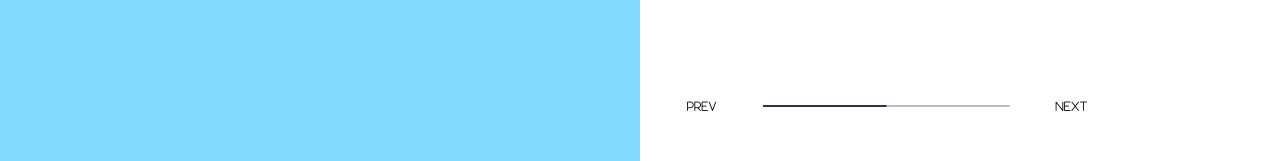
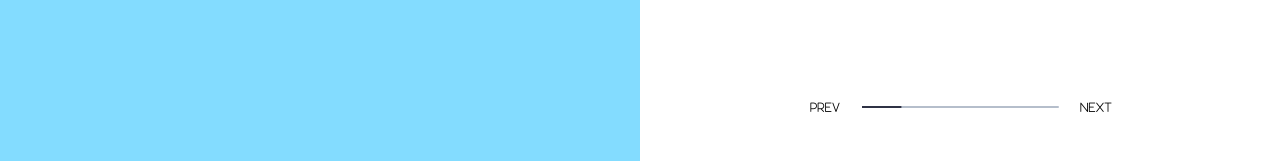
Before and after one commit to Mario2206/kiteen-integration, a React (Create React App) app: page / in a window 1280 px wide. Shown: the part 636-797 px from the top of the page. Built offline with nearby package versions, Linux system fonts and the light colour scheme.

Commit message:
:sparkles: Add circle button and evolution props to evolution bar

```diff
--- /dev/null
+++ b/src/components/circle-button/circle-button.css
@@ -0,0 +1,26 @@
+.circle-button {
+    background: none;
+    border: none;
+    outline: none;
+    position: relative;
+}
+.circle-button--border {
+    position: absolute;
+    top: 0;
+    left: 0;
+    width: 100%;
+    border: 1px solid var(--blue-color);
+    box-sizing: border-box;
+    height: 100%;
+    border-radius: 100px;
+    transform: scale(0.5);
+    opacity: 0;
+    transition: 0.3s;
+}
+.circle-button--child {
+    cursor: pointer;
+}
+.circle-button--child:hover .circle-button--border {
+    transform: scale(1);
+    opacity: 1;
+}
--- /dev/null
+++ b/src/components/circle-button/circle-button.tsx
@@ -0,0 +1,43 @@
+import React, { ReactChild, useRef, useEffect, useState } from 'react';
+import "./circle-button.css"
+
+interface IECircleButtonProps {
+    children : ReactChild,
+    className : string,
+    width : string // unit %
+}
+
+export default  function CircleButton ({children, className, width} : {children : ReactChild, className : string, width : string}) {
+
+    const buttonRef = useRef<HTMLButtonElement>(null)
+    const [height, setHeight] = useState(0)
+
+    function adjustHeight () {
+        const button = buttonRef.current
+
+        if (button) {
+            const buttonWidth = button.getBoundingClientRect().width
+            setHeight(buttonWidth)
+        }
+    }
+
+    useEffect(()=> {
+        adjustHeight()
+    }, [width])
+
+    useEffect(()=>{
+        window.addEventListener("resize", adjustHeight)
+
+        return ()=>window.removeEventListener("resize", adjustHeight)
+    }, [buttonRef])
+
+    return (
+        <button className={`circle-button ${className ?? ""}`} ref={buttonRef} style={{width : width, height : height + "px"}}>
+            <span className="circle-button--child">
+                <span className="circle-button--border"></span>
+                {children}
+            </span>
+
+        </button>
+    )
+}
--- a/src/components/dynamic-view/dynamic-view.tsx
+++ b/src/components/dynamic-view/dynamic-view.tsx
@@ -29,7 +29,7 @@ export default function DynamicView () {
                     <NavBar/>
                 </div>
                 <div className="dynamic-view--evolution-bar-container">
-                    <EvolutionBar />
+                    <EvolutionBar evolution={0.2}/>
                 </div>
             </div>
         </section>
--- a/src/components/evolution-bar/evolution-bar.css
+++ b/src/components/evolution-bar/evolution-bar.css
@@ -1,17 +1,12 @@
 .evolution-bar {
     display: flex;
-    justify-content: center;
+    justify-content: flex-end;
     align-items: center;
-    padding-bottom: 30px;
+
     width: 85%;
 }
 .evolution-bar--button {
-    background: none;
-    border: none;
     font-family: "Moon-regular";
-    cursor: pointer;
-    outline: none;
-    width: 25%;
 }
 .evolution-bar--button:hover::before {
     transform: scale(1);
@@ -19,16 +14,21 @@
 .evolution-bar--container-bar {
     width: 50%;
     height: 2px;
+    display: block;
+    width: 40%;
+    background-color: var(--grey-color);
+    border-radius: 100px;
+    position: relative;
 }
-.evolution-bar--bar {
+/* .evolution-bar--bar {
     height: 100%;
     display: block;
     width: 100%;
     background-color: var(--grey-color);
     border-radius: 100px;
     position: relative;
-}
-.evolution-bar--bar::before {
+} */
+.evolution-bar--bar{
     box-sizing: border-box;
     content: "";
     position: absolute;
--- a/src/components/evolution-bar/evolution-bar.tsx
+++ b/src/components/evolution-bar/evolution-bar.tsx
@@ -1,14 +1,27 @@
-import React from 'react';
+import React, { CSSProperties, useEffect, useState } from 'react';
+import CircleButton from '../circle-button/circle-button';
 import "./evolution-bar.css"
-export default function EvolutionBar () {
+
+interface IEEvolutionBar {
+    evolution : number //number between 0 and 1
+}
+
+export default function EvolutionBar ({evolution} : IEEvolutionBar) {
+
+    const [transformStyle, setTransformStyle] = useState<CSSProperties>({transform : "scale(0)"})
+
+    useEffect(()=>{
+        if(evolution > 1 || evolution < 0) throw new Error("evolution prop must be between 0 and 1")
+        setTransformStyle({transform : "scaleX(" + evolution + ")"})
+    }, [evolution])
 
     return (
         <nav className="evolution-bar">
-            <button className="evolution-bar--button">PREV</button>
+            <CircleButton className="evolution-bar--button" width="15%">PREV</CircleButton>
             <div className="evolution-bar--container-bar">
-                <span className="evolution-bar--bar"></span>
+                <span className="evolution-bar--bar" style={transformStyle}></span>
             </div>
-            <button className="evolution-bar--button">NEXT</button>
+            <CircleButton className="evolution-bar--button" width="15%">NEXT</CircleButton>
         </nav>
     )
 }
--- a/src/components/nav-bar/nav-bar.tsx
+++ b/src/components/nav-bar/nav-bar.tsx
@@ -1,5 +1,4 @@
 import React, { useCallback, useState } from 'react';
-import { useAnim } from '../../hooks/use-anim/use-anim';
 import BurgerButton from '../burger-button/burger-button';
 import NavButton from '../nav-button/nav-button';
 import "./nav-bar.css"
```
